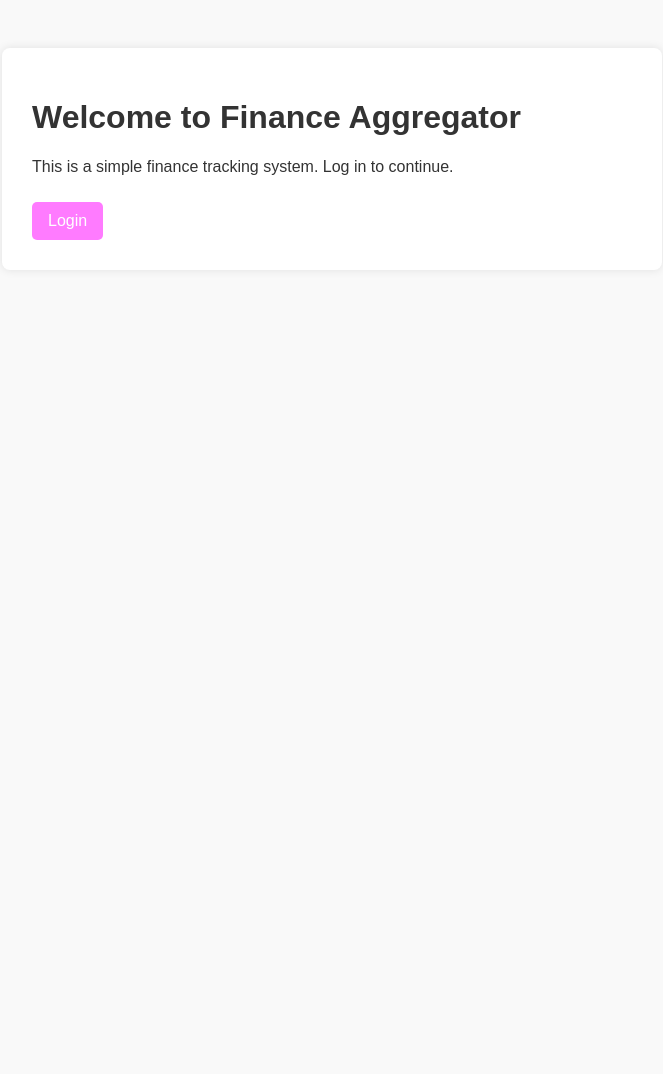
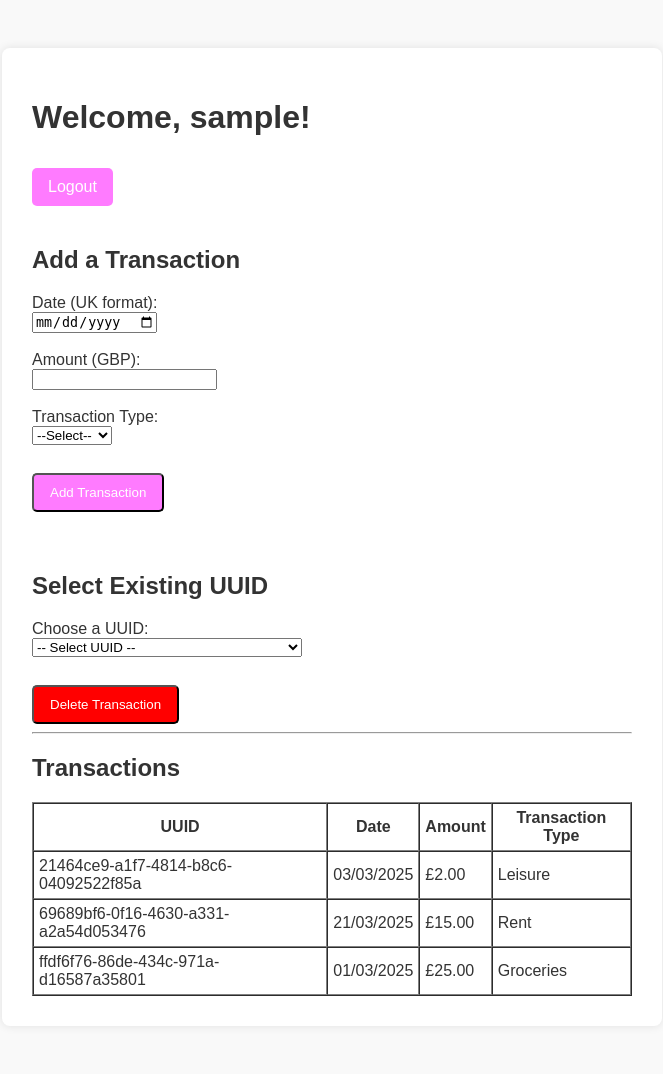
Before and after one commit to kennethMPW/Finance-Aggregator, a Flask app: page / in a window 1280 px wide. Shown: the whole page, without its empty margins (308-971 px from the left). Before the commit the page ends 240 px from the top, so only its background shows below. Run offline with Flask 3, Linux system fonts and the light colour scheme; the visitor is signed in with stand-in values (Sample User, id 1).

Commit message:
Add files via upload

```diff
--- a/app.py
+++ b/app.py
@@ -1,9 +1,9 @@
 # Importing Packages we Need
 from flask import Flask, render_template, request, redirect, url_for, flash, session
 import pandas as pd
-# import uuid
+import uuid
 from datetime import datetime
-
+import os
 
 app = Flask(__name__)
 app.secret_key = 'your_secret_key'
@@ -15,9 +15,108 @@ users = {
     "kenneth": "123456"
 }
 
-@app.route('/')
+
+# Data setup
+DATA_PATH = 'data/'
+CSV_FILE = 'transactions.csv'
+CSV_FILE_PATH = os.path.join(DATA_PATH, CSV_FILE)
+
+os.makedirs(DATA_PATH, exist_ok=True)
+
+# Load or initialize DataFrame
+if os.path.exists(CSV_FILE_PATH):
+    df = pd.read_csv(CSV_FILE_PATH)
+else:
+    df = pd.DataFrame(columns=['UUID', 'Time', 'Amount', 'Transaction Type'])
+
+
+
+@app.route('/', methods=['GET', 'POST'])
 def index():
-    return render_template('index.html')
+    global df
+    if 'user' not in session:
+        flash('You need to log in first!', 'error')
+        print("[DEBUG] Not logged in — redirecting to login.")
+        return redirect(url_for('login'))
+
+    if request.method == 'POST':
+        print("[DEBUG] POST received at /")
+
+        action_type = request.form.get('action_type', 'add')  # Default is add
+        print(f"[DEBUG] action_type = {action_type}")
+
+        if action_type == 'delete':
+            uuid_to_delete = request.form.get('uuid_to_delete')
+            print(f"[DEBUG] Deletion requested for UUID: {uuid_to_delete}")
+
+            try:
+                if os.path.exists(CSV_FILE_PATH):
+                    df = pd.read_csv(CSV_FILE_PATH)
+                else:
+                    df = pd.DataFrame(columns=['UUID', 'Time', 'Amount', 'Transaction Type'])
+
+                if uuid_to_delete in df['UUID'].values:
+                    df = df[df['UUID'] != uuid_to_delete]
+                    df.to_csv(CSV_FILE_PATH, index=False)
+                    print(f"[DEBUG] Deleted UUID: {uuid_to_delete} and updated CSV.")
+                    flash(f"Transaction with UUID {uuid_to_delete} deleted.", "success")
+                else:
+                    print(f"[DEBUG] UUID {uuid_to_delete} not found in DataFrame.")
+                    flash("Selected UUID not found.", "error")
+
+            except Exception as e:
+                print(f"[ERROR] Exception during deletion: {e}")
+                flash(f"Error deleting transaction: {e}", "error")
+
+            return redirect(url_for('index'))
+
+        else:
+            # Handle Add Transaction
+            try:
+                time_str = request.form.get('time')
+                amount = request.form.get('amount')
+                transaction_type = request.form.get('transaction_type')
+
+                print(f"[DEBUG] Received — Time: {time_str}, Amount: {amount}, Type: {transaction_type}")
+
+                time_obj = datetime.strptime(time_str, '%Y-%m-%d')
+                formatted_time = time_obj.strftime('%d/%m/%Y')
+                transaction_id = str(uuid.uuid4())
+
+                new_row = {
+                    'UUID': transaction_id,
+                    'Time': formatted_time,
+                    'Amount': f"£{float(amount):.2f}",
+                    'Transaction Type': transaction_type
+                }
+                print(f"[DEBUG] New row: {new_row}")
+
+                if os.path.exists(CSV_FILE_PATH):
+                    df = pd.read_csv(CSV_FILE_PATH)
+                else:
+                    df = pd.DataFrame(columns=['UUID', 'Time', 'Amount', 'Transaction Type'])
+
+                df = pd.concat([df, pd.DataFrame([new_row])], ignore_index=True)
+                df.to_csv(CSV_FILE_PATH, index=False)
+                print(f"[DEBUG] DataFrame saved to CSV: {CSV_FILE_PATH}")
+                flash("Transaction added successfully.", "success")
+            except Exception as e:
+                print(f"[ERROR] Exception: {e}")
+                flash(f"Error adding transaction: {e}", "error")
+            return redirect(url_for('index'))
+
+    # GET request: Always re-load the latest CSV here
+    print("[DEBUG] GET — loading data from CSV")
+    if os.path.exists(CSV_FILE_PATH):
+        df = pd.read_csv(CSV_FILE_PATH)
+        print(f"[DEBUG] DataFrame loaded from {CSV_FILE_PATH}, rows: {len(df)}")
+    else:
+        df = pd.DataFrame(columns=['UUID', 'Time', 'Amount', 'Transaction Type'])
+        print("[DEBUG] No CSV file found, initialized empty DataFrame")
+
+    return render_template('index.html', username=session['user'], data=df.to_dict(orient='records'))
+
+
 
 @app.route('/login', methods=['GET', 'POST'])
 def login():
@@ -31,20 +130,27 @@ def login():
             session['user'] = username
             # 200 response from the API = success
             flash('Login successful!', 'success')
-            return redirect(url_for('home'))
+            return redirect(url_for('index'))
         else:
             # 40x is failure/error
             flash('Invalid username or password.', 'error')
     return render_template('login.html')
 
-# Route for Home Page
-@app.route('/home')
-def home():
-    if 'user' in session:
-        return render_template('home.html', username=session['user'])
-    else:
-        flash('You need to log in first!', 'error')
-        return redirect(url_for('login'))
+
+# @app.route('/home', methods=['GET', 'POST'])
+# def home():
+#     if 'user' not in session:
+#         flash('You need to log in first!', 'error')
+#         return redirect(url_for('login'))
+
+#     if request.method == 'POST':
+#         # handle form logic here
+#         # optionally redirect after handling
+#         flash("Transaction POST received on /home", "info")
+#         return redirect(url_for('home'))
+
+#     return render_template('home.html', username=session['user'])
+
 
 # Logout route
 @app.route('/logout')
--- /dev/null
+++ b/data/transactions.csv
@@ -0,0 +1,4 @@
+UUID,Time,Amount,Transaction Type
+21464ce9-a1f7-4814-b8c6-04092522f85a,03/03/2025,£2.00,Leisure
+69689bf6-0f16-4630-a331-a2a54d053476,21/03/2025,£15.00,Rent
+ffdf6f76-86de-434c-971a-d16587a35801,01/03/2025,£25.00,Groceries
--- a/templates/index.html
+++ b/templates/index.html
@@ -3,13 +3,25 @@
 <head>
     <meta charset="UTF-8">
     <meta name="viewport" content="width=device-width, initial-scale=1.0">
-    <title>Finance Aggregator</title>
+    <title>Finance Dashboard</title>
     <link rel="stylesheet" href="/static/styles.css">
+    <style>
+        .two-columns {
+            display: flex;
+            gap: 40px;
+            margin-top: 20px;
+            flex-wrap: wrap;
+        }
+        .column {
+            flex: 1;
+            min-width: 300px;
+        }
+    </style>
 </head>
 <body>
 <div class="container">
-        <h1>Welcome to Finance Aggregator</h1>
-        <p>This is a simple finance tracking system. Log in to continue.</p>
+    <h1>Welcome, {{ username }}!</h1>
+    <a href="{{ url_for('logout') }}" class="button">Logout</a>
 
     {% with messages = get_flashed_messages(with_categories=true) %}
         {% if messages %}
@@ -21,7 +33,69 @@
         {% endif %}
     {% endwith %}
 
-        <a href="{{ url_for('login') }}" class="button">Login</a>
+    <div class="two-columns">
+        <!-- Left Column: Add Transaction -->
+        <div class="column">
+            <h2>Add a Transaction</h2>
+            <form method="POST" action="{{ url_for('index') }}">
+                <label for="time">Date (UK format):</label><br>
+                <input type="date" id="time" name="time" required><br><br>
+
+                <label for="amount">Amount (GBP):</label><br>
+                <input type="number" id="amount" name="amount" step="0.01" required><br><br>
+
+                <label for="transaction_type">Transaction Type:</label><br>
+                <select id="transaction_type" name="transaction_type" required>
+                    <option value="">--Select--</option>
+                    <option value="Leisure">Leisure</option>
+                    <option value="Groceries">Groceries</option>
+                    <option value="Tax">Tax</option>
+                    <option value="Rent">Rent</option>
+                </select><br><br>
+
+                <button type="submit" class="button">Add Transaction</button>
+            </form>
+        </div>
+        <!-- Right Column: Select UUID & Delete -->
+        <div class="column">
+            <h2>Select Existing UUID</h2>
+            <form method="POST" action="{{ url_for('index') }}">
+                <label for="uuid_selector">Choose a UUID:</label><br>
+                <select id="uuid_selector" name="uuid_to_delete" required>
+                    <option value="">-- Select UUID --</option>
+                    {% for row in data %}
+                        <option value="{{ row['UUID'] }}">{{ row['UUID'] }}</option>
+                    {% endfor %}
+                </select><br><br>
+                <input type="hidden" name="action_type" value="delete">
+                <button type="submit" class="button" style="background-color: red;">Delete Transaction</button>
+            </form>
+        </div>
+
+    </div>
+
+    <hr>
+    <h2>Transactions</h2>
+    <table border="1" cellpadding="5" cellspacing="0">
+        <thead>
+            <tr>
+                <th>UUID</th>
+                <th>Date</th>
+                <th>Amount</th>
+                <th>Transaction Type</th>
+            </tr>
+        </thead>
+        <tbody>
+            {% for row in data %}
+                <tr>
+                    <td>{{ row['UUID'] }}</td>
+                    <td>{{ row['Time'] }}</td>
+                    <td>{{ row['Amount'] }}</td>
+                    <td>{{ row['Transaction Type'] }}</td>
+                </tr>
+            {% endfor %}
+        </tbody>
+    </table>
 </div>
 </body>
 </html>
```
Also changed, not shown: templates/index_without_delete.html (added, +68 -0 lines). Lines whose indentation alone changed are shown as unchanged.
